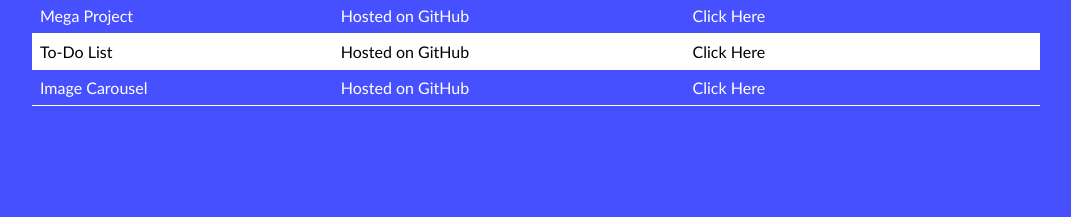
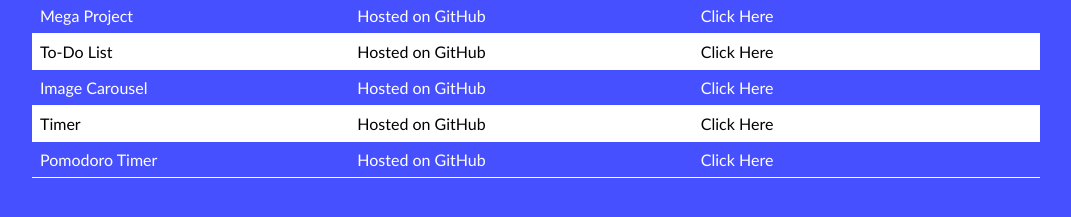
Before and after one commit to Gunjesh991/ProjectList, a plain HTML site: page index.html in a window 1280 px wide. Shown: the part 299-516 px from the top of the page, without its empty margins (104-1175 px from the left). Drawn offline with Linux system fonts and the light colour scheme.

Commit message:
add pomodoro

```diff
--- a/index.html
+++ b/index.html
@@ -39,6 +39,18 @@
         <td><a href="https://gunjesh991.github.io/Image-Carousel/">Click Here</a></td>
         <td></td>
       </tr>
+      <tr>
+        <td class="second">Timer</td>
+        <td><a class="second" href="https://github.com/Gunjesh991/Timer">Hosted on GitHub</a></td>
+        <td><a class="second" href="https://gunjesh991.github.io/Timer/">Click Here</a></td>
+        <td></td>
+      </tr>
+      <tr>
+        <td>Pomodoro Timer</td>
+        <td><a href="https://github.com/Gunjesh991/Pomodoro-timer">Hosted on GitHub</a></td>
+        <td><a href="https://gunjesh991.github.io/Pomodoro-timer/">Click Here</a></td>
+        <td></td>
+      </tr>
     </table>
   </body>
 </html>
```
